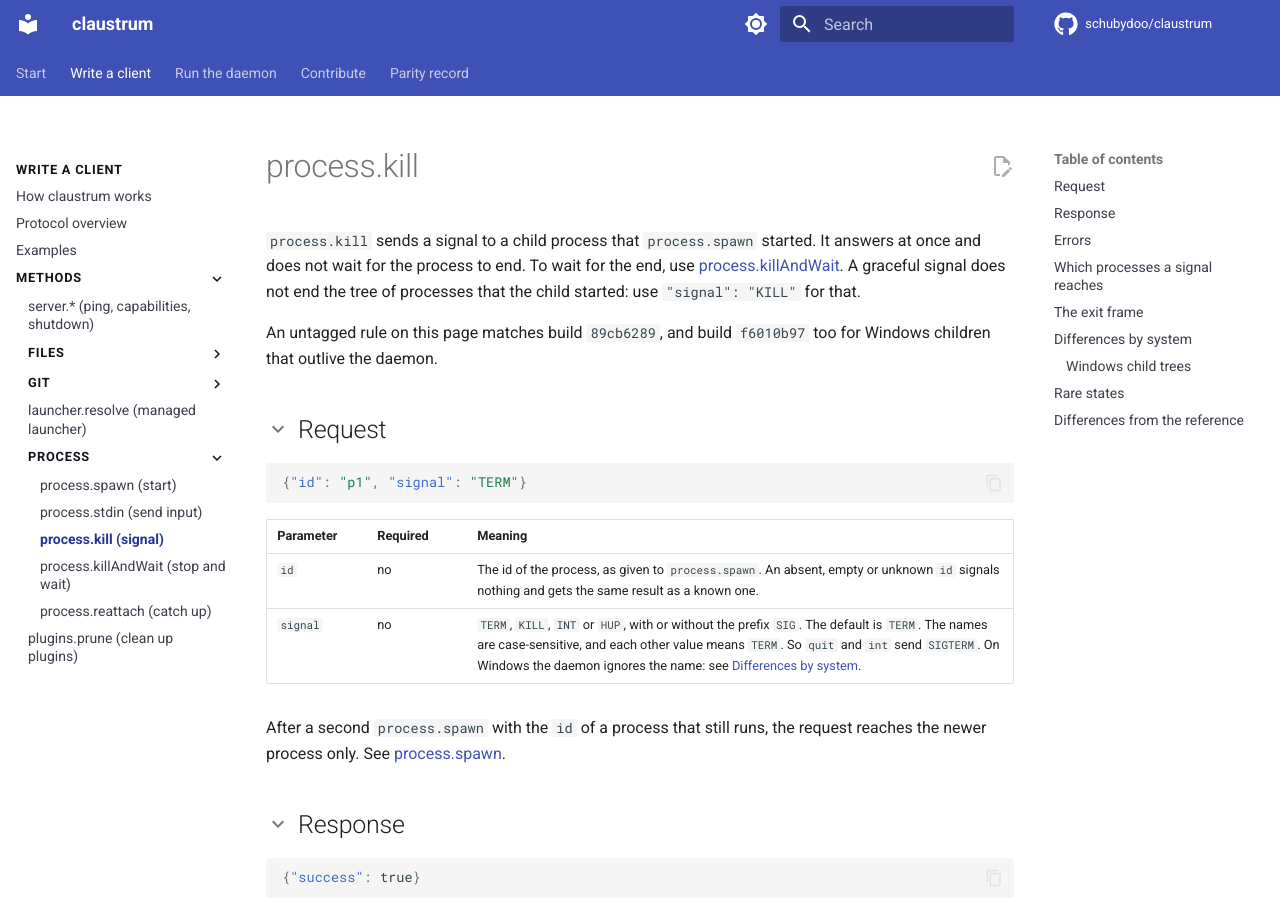
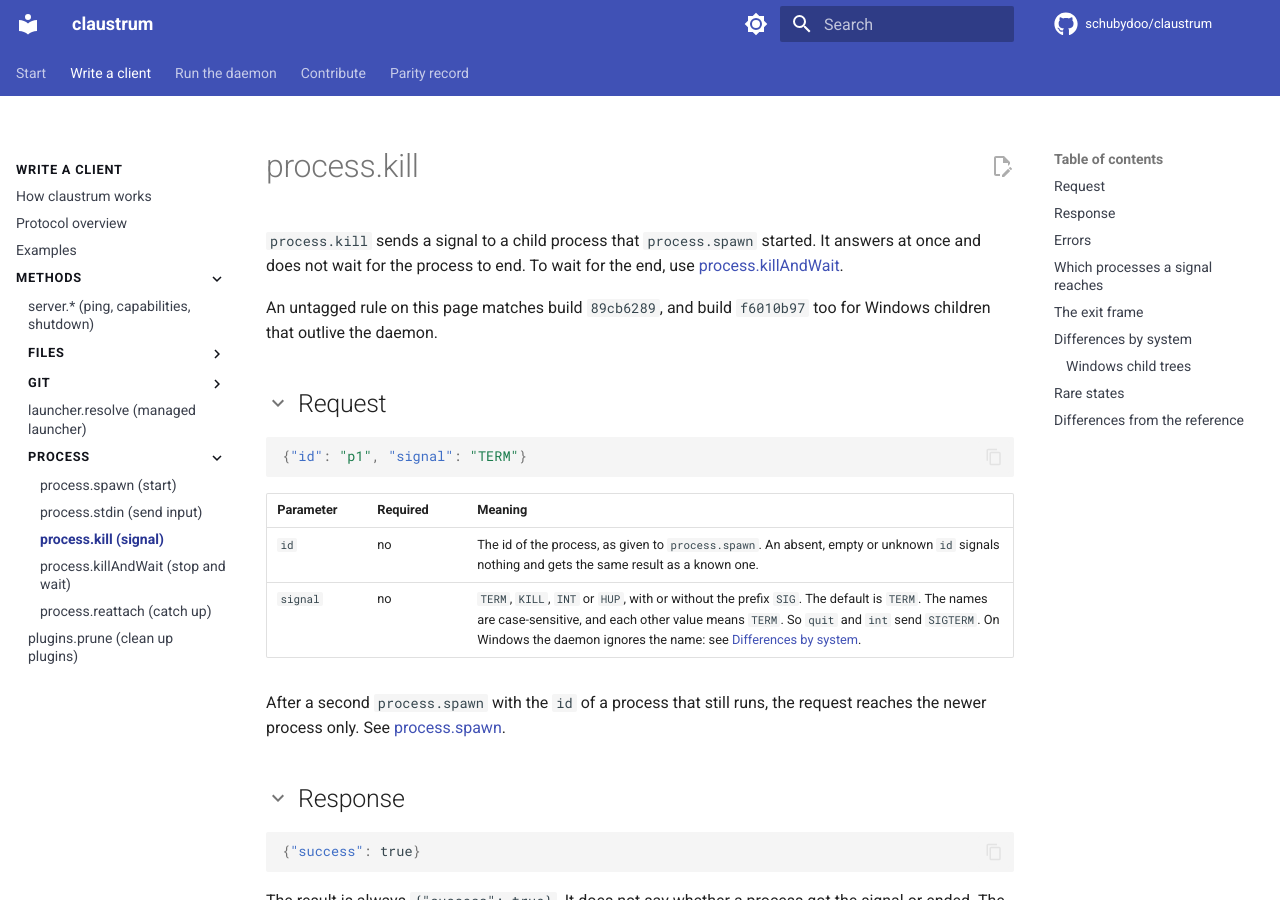
Before and after one commit to schubydoo/claustrum, an MkDocs documentation site: the page built from docs/protocol/process-kill.md, in a window 1280 px wide and 900 px high. Built offline with MkDocs 1.6.1 and Material for MkDocs 9.7.7, drawn with Linux system fonts in a browser that asks for light colours; comment, search, counter and statistics services are not loaded.

Commit message:
docs: drop two summary sentences that overreach
Co-Authored-By: Claude Opus 5.5 <noreply@anthropic.com>

```diff
--- a/docs/protocol/process-kill.md
+++ b/docs/protocol/process-kill.md
@@ -1,6 +1,6 @@
 # process.kill
 
-`process.kill` sends a signal to a child process that `process.spawn` started. It answers at once and does not wait for the process to end. To wait for the end, use [process.killAndWait](process-killandwait.md). A graceful signal does not end the tree of processes that the child started: use `"signal": "KILL"` for that.
+`process.kill` sends a signal to a child process that `process.spawn` started. It answers at once and does not wait for the process to end. To wait for the end, use [process.killAndWait](process-killandwait.md).
 
 An untagged rule on this page matches build `89cb6289`, and build `f6010b97` too for Windows children that outlive the daemon.
 
```
Also changed, not shown: docs/protocol/process-killandwait.md (+1 -1 lines), 1 other file.
